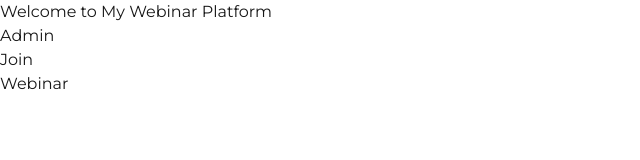
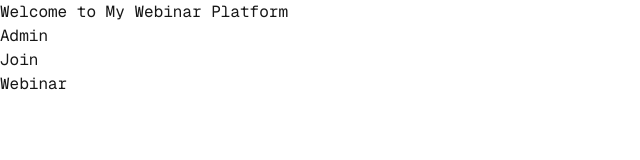
Before and after one commit to filippoferri/webinar-platform, a Next.js app: page / in a window 1280 px wide. Shown: the top 160 px of the page, without its empty margins (0-640 px from the left). Built offline with nearby package versions, Linux system fonts and the light colour scheme; a web font is replaced by a local one.

Commit message:
Add Geist font package - Install geist package - Update layout to use Geist fonts directly

```diff
--- a/src/app/layout.js
+++ b/src/app/layout.js
@@ -1,26 +1,12 @@
-import { Geist, Geist_Mono } from "next/font/google";
+import { GeistSans } from 'geist/font/sans'
+import { GeistMono } from 'geist/font/mono'
 import "./globals.css";
-
-const geistSans = Geist({
-  variable: "--font-geist-sans",
-  subsets: ["latin"],
-});
-
-const geistMono = Geist_Mono({
-  variable: "--font-geist-mono",
-  subsets: ["latin"],
-});
-
-export const metadata = {
-  title: "Create Next App",
-  description: "Generated by create next app",
-};
 
 export default function RootLayout({ children }) {
   return (
     <html lang="en">
       <body
-        className={`${geistSans.variable} ${geistMono.variable} antialiased`}
+        className={`${GeistSans.className} ${GeistMono.className} antialiased`}
       >
         {children}
       </body>
```
